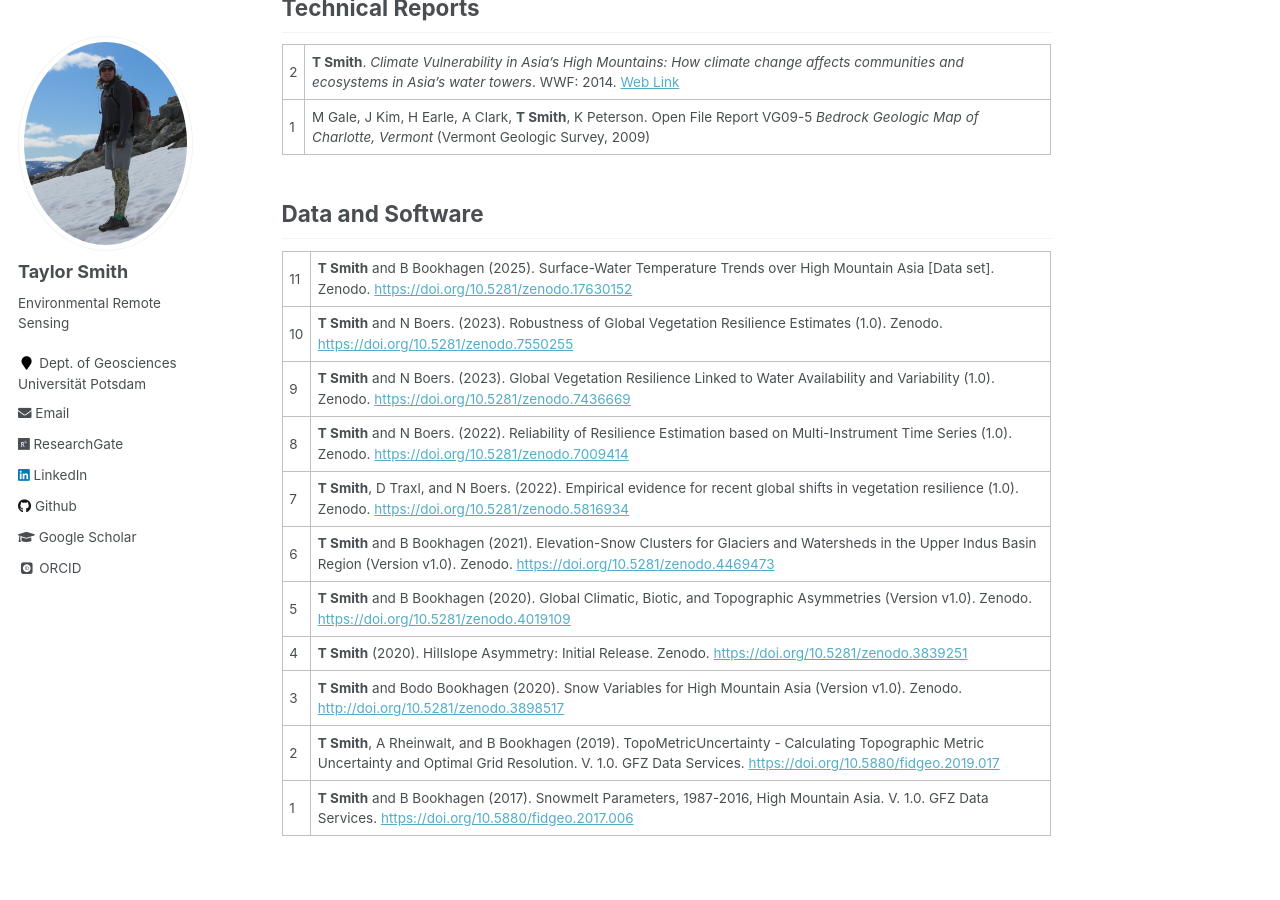
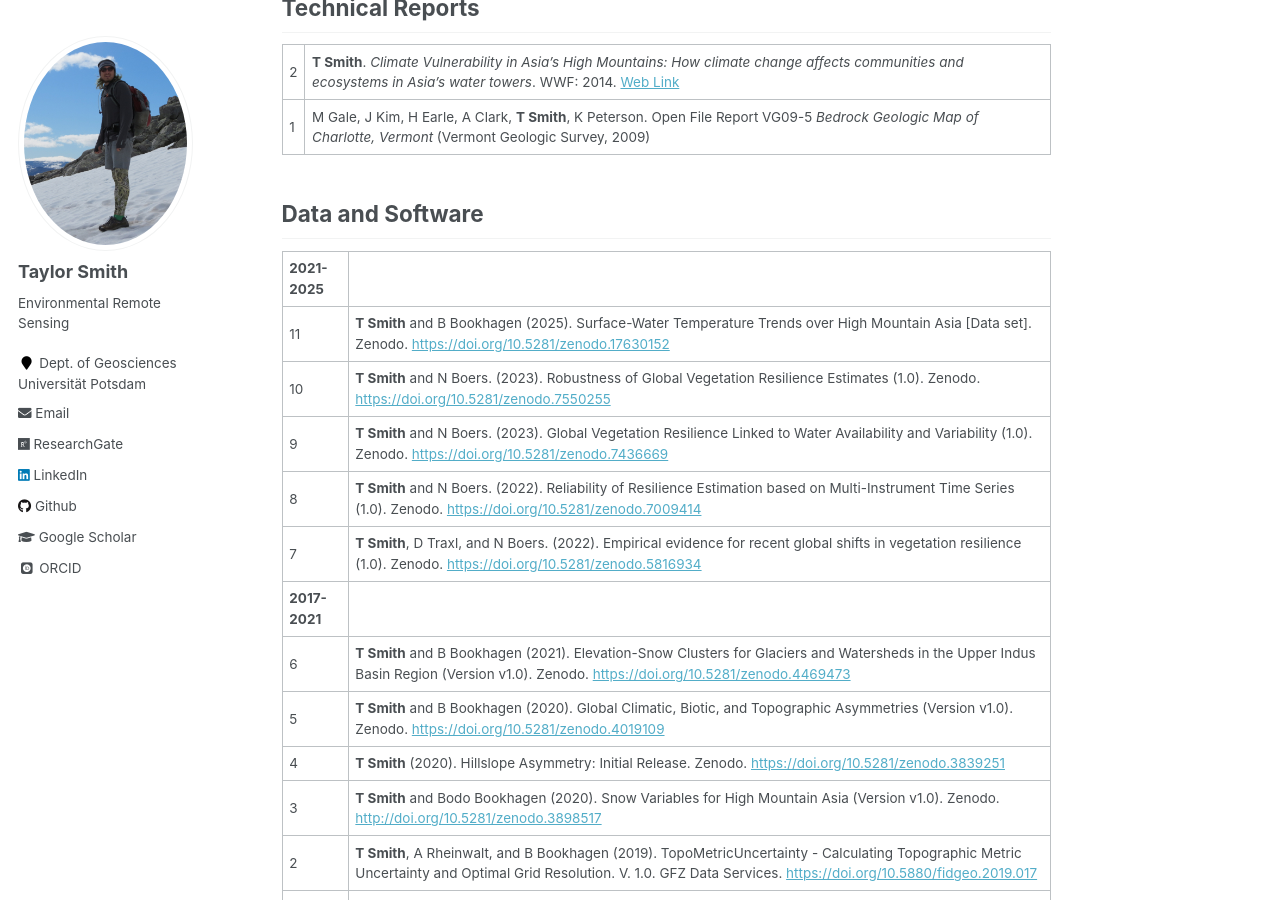
Before and after one commit to tasmi/tasmi.github.io, a Jekyll site: the page built from _pages/publications.md, in a window 1280 px wide and 900 px high, scrolled down 2938 px. Built offline with Jekyll 4.4.1, drawn with Linux system fonts in a browser that asks for light colours; some web fonts are replaced.

Commit message:
Update publications.md

```diff
--- a/_pages/publications.md
+++ b/_pages/publications.md
@@ -56,11 +56,13 @@ I maintain a set of freely available [Google Earth Engine codes](https://github.
 
 ## Data and Software
 
+| **2021-2025**
 11 | **T Smith** and B Bookhagen (2025). Surface-Water Temperature Trends over High Mountain Asia [Data set]. Zenodo. [https://doi.org/10.5281/zenodo.17630152](https://doi.org/10.5281/zenodo.17630152)
 10 | **T Smith** and N Boers. (2023). Robustness of Global Vegetation Resilience Estimates (1.0). Zenodo. [https://doi.org/10.5281/zenodo.7550255](https://doi.org/10.5281/zenodo.7550255)
 9 | **T Smith** and N Boers. (2023). Global Vegetation Resilience Linked to Water Availability and Variability (1.0). Zenodo. [https://doi.org/10.5281/zenodo.7436669](https://doi.org/10.5281/zenodo.7436669)
 8 | **T Smith** and N Boers. (2022). Reliability of Resilience Estimation based on Multi-Instrument Time Series (1.0). Zenodo. [https://doi.org/10.5281/zenodo.7009414](https://doi.org/10.5281/zenodo.7009414)
 7 | **T Smith**, D Traxl, and N Boers. (2022). Empirical evidence for recent global shifts in vegetation resilience (1.0). Zenodo. [https://doi.org/10.5281/zenodo.5816934](https://doi.org/10.5281/zenodo.5816934)
+| **2017-2021**
 6 | **T Smith** and B Bookhagen (2021). Elevation-Snow Clusters for Glaciers and Watersheds in the Upper Indus Basin Region (Version v1.0). Zenodo. [https://doi.org/10.5281/zenodo.4469473](https://doi.org/10.5281/zenodo.4469473)
 5 | **T Smith** and B Bookhagen (2020). Global Climatic, Biotic, and Topographic Asymmetries (Version v1.0). Zenodo. [https://doi.org/10.5281/zenodo.4019109](https://doi.org/10.5281/zenodo.4019109)
 4 | **T Smith** (2020). Hillslope Asymmetry: Initial Release. Zenodo. [https://doi.org/10.5281/zenodo.3839251](https://doi.org/10.5281/zenodo.3839251)
```
